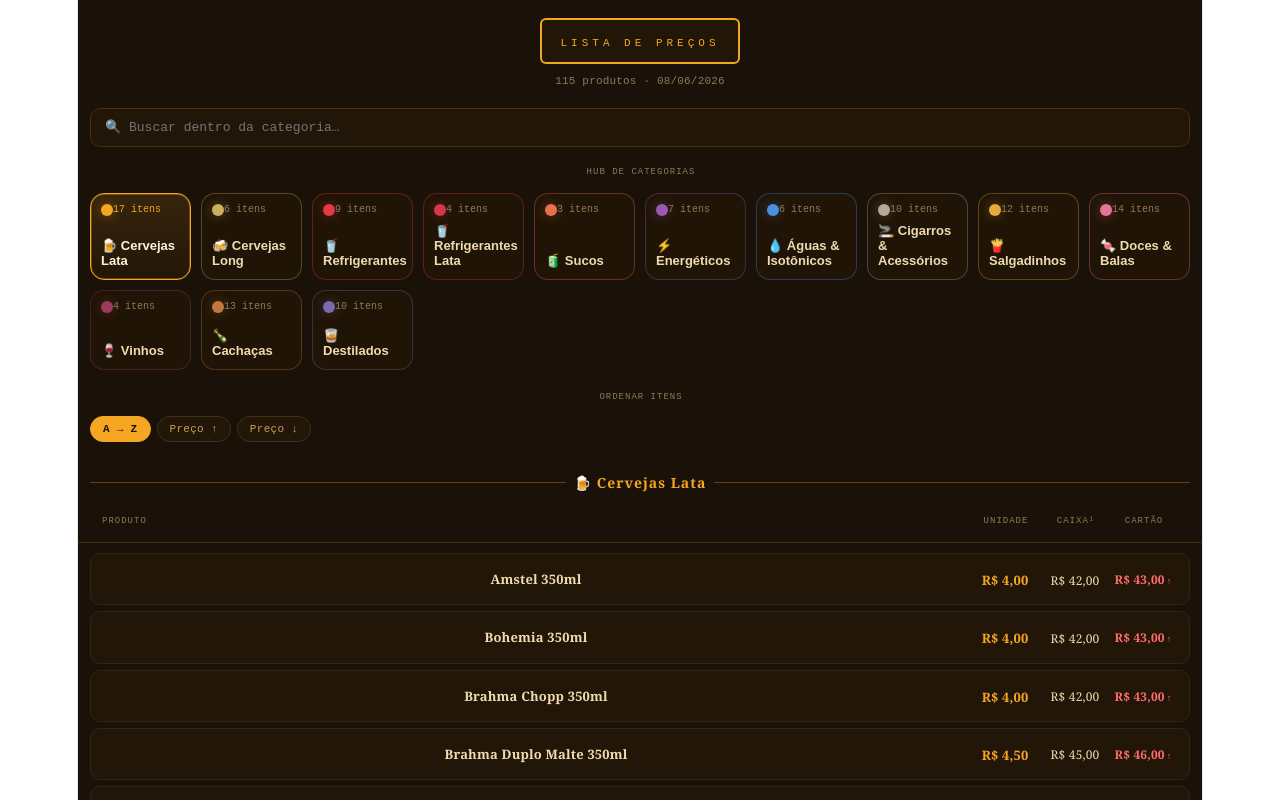
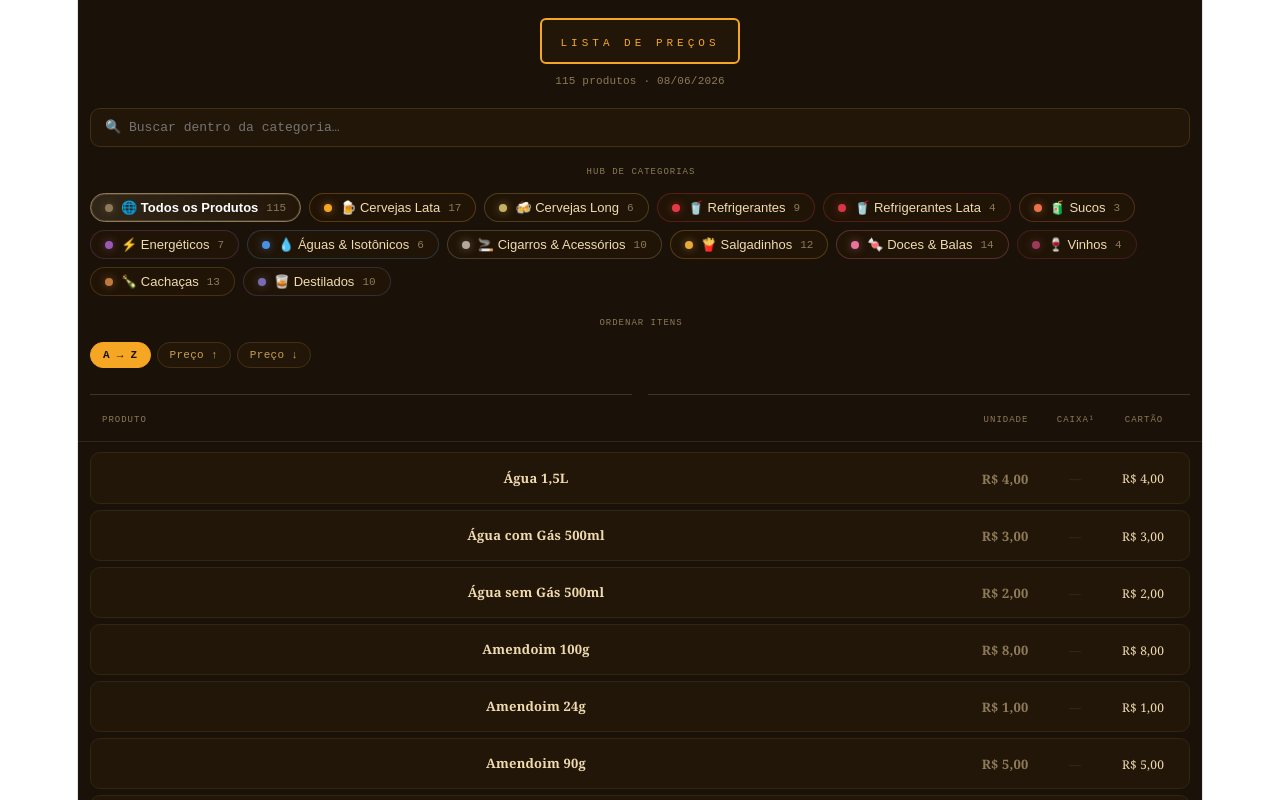
Before and after one commit to Guilherme-Kaua/lista-precos, a React (Vite) app in the folder lista-precos/: page / in a window 1280 px wide. Shown: the top 800 px of the page. Built offline with nearby package versions, Linux system fonts and the light colour scheme.

Commit message:
feat: adicionar categoria 'Todos' e tornar hub mais compacto

```diff
--- a/lista-precos/src/App.jsx
+++ b/lista-precos/src/App.jsx
@@ -282,22 +282,35 @@
   return item.cartao ?? base;
 };
 
-const categorias = rawData.map((cat) => ({
+const todosItens = rawData.flatMap((cat) =>
+  cat.itens.map((i) => ({ ...i, originalCatKey: cat.key }))
+);
+
+const categorias = [
+  {
+    key: "todos",
+    nome: "🌐 Todos os Produtos",
+    cor: "#8d7a58",
+    total: todosItens.length,
+    itens: todosItens,
+  },
+  ...rawData.map((cat) => ({
     key: cat.key,
     nome: cat.categoria,
     subtitulo: cat.subtitulo,
     cor: cat.cor,
     total: cat.itens.length,
-  itens: cat.itens,
-}));
+    itens: cat.itens.map((i) => ({ ...i, originalCatKey: cat.key })),
+  })),
+];
 
 export default function App() {
   const [busca, setBusca] = useState("");
-  const [selectedKey, setSelectedKey] = useState("lata");
+  const [selectedKey, setSelectedKey] = useState("todos");
   const [ordem, setOrdem] = useState("nome");
 
   const selectedCategory = useMemo(() => {
-    return rawData.find((c) => c.key === selectedKey) ?? rawData[0];
+    return categorias.find((c) => c.key === selectedKey) ?? categorias[0];
   }, [selectedKey]);
 
   const itensVisiveis = useMemo(() => {
@@ -437,9 +450,9 @@
 
         <div
           style={{
-            display: "grid",
-            gridTemplateColumns: "repeat(auto-fit, minmax(96px, 1fr))",
-            gap: 10,
+            display: "flex",
+            flexWrap: "wrap",
+            gap: 8,
           }}
         >
           {categorias.map((cat) => {
@@ -450,56 +463,33 @@
                 key={cat.key}
                 onClick={() => setSelectedKey(cat.key)}
                 style={{
-                  minHeight: 80,
-                  borderRadius: 14,
-                  border: `1px solid ${ativo ? cat.cor : cat.cor + "55"}`,
-                  background: ativo
-                    ? `linear-gradient(180deg, ${cat.cor}22, #221608)`
-                    : "#201406",
+                  borderRadius: 20,
+                  border: `1px solid ${ativo ? cat.cor : cat.cor + "44"}`,
+                  background: ativo ? `linear-gradient(90deg, ${cat.cor}33, #221608)` : "#201406",
+                  color: ativo ? "#fff" : "#f0dbb0",
+                  padding: "6px 14px",
+                  cursor: "pointer",
+                  display: "flex",
+                  alignItems: "center",
+                  gap: 8,
                   boxShadow: ativo ? `0 0 0 1px ${cat.cor}55 inset` : "none",
-                  color: "#f0dbb0",
-                  padding: 10,
-                  cursor: "pointer",
-                  textAlign: "left",
-                  display: "flex",
-                  flexDirection: "column",
-                  justifyContent: "space-between",
-                  gap: 8,
                 }}
               >
-                <div style={{ display: "flex", justifyContent: "space-between", alignItems: "start" }}>
                 <div
                   style={{
-                      width: 12,
-                      height: 12,
+                    width: 8,
+                    height: 8,
                     borderRadius: 999,
                     background: cat.cor,
-                      boxShadow: `0 0 12px ${cat.cor}66`,
+                    boxShadow: `0 0 8px ${cat.cor}88`,
                   }}
                 />
-                  <span
-                    style={{
-                      color: ativo ? cat.cor : "#8d7a58",
-                      fontSize: 10,
-                      fontFamily: "monospace",
-                    }}
-                  >
-                    {cat.total} itens
+                <span style={{ fontSize: 13, fontWeight: ativo ? "bold" : "normal", whiteSpace: "nowrap" }}>
+                  {cat.nome}
                 </span>
-                </div>
-
-                <div>
-                  <div
-                    style={{
-                      color: ativo ? "#fff4d6" : "#f0dbb0",
-                      fontSize: 13,
-                      lineHeight: 1.15,
-                      fontWeight: "bold",
-                    }}
-                  >
-                    {cat.nome}
-                  </div>
-                </div>
+                <span style={{ color: ativo ? cat.cor : "#8d7a58", fontSize: 11, fontFamily: "monospace" }}>
+                  {cat.total}
+                </span>
               </button>
             );
           })}
@@ -604,7 +594,7 @@
           </div>
         ) : (
           itensVisiveis.map((item) => {
-            const cartao = resolveCartao(selectedCategory.key, item);
+            const cartao = resolveCartao(item.originalCatKey, item);
             const precoBase = item.unidade ?? item.caixa ?? 0;
             const temAcrescimo = cartao != null && cartao > precoBase;
 
```
Lines whose indentation alone changed are shown as unchanged.
